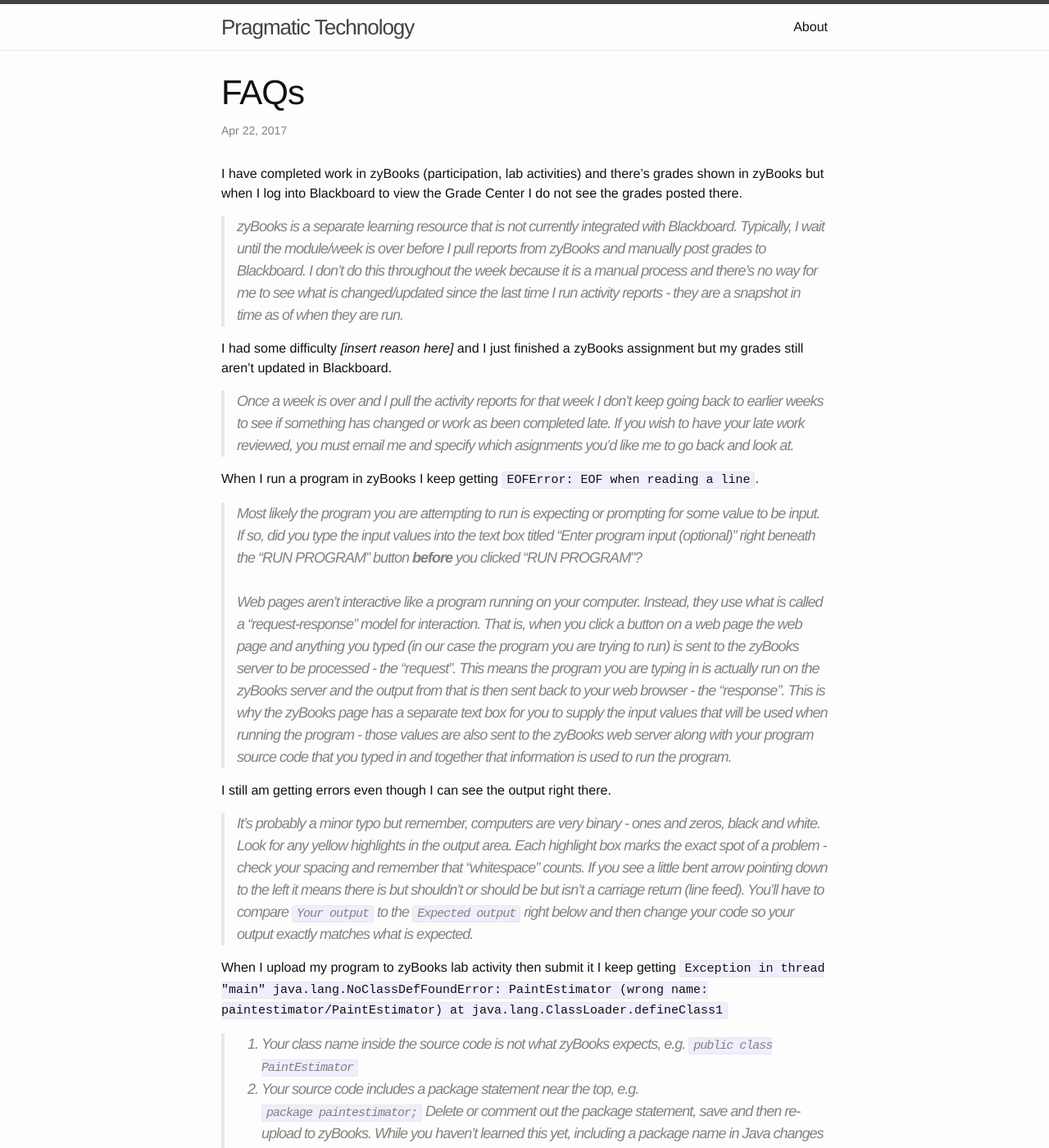
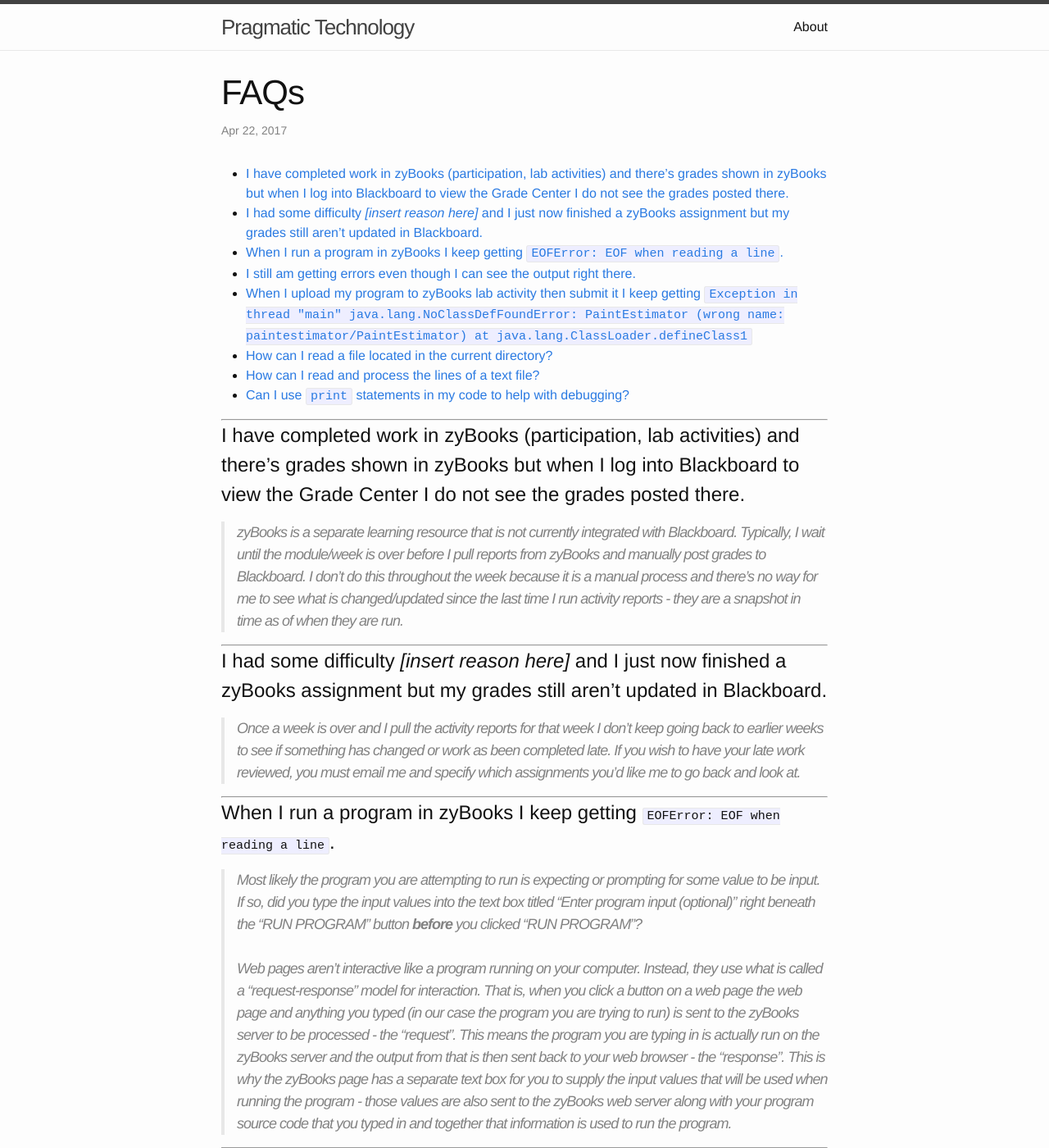
Before and after one commit to jwatson3d/jwatson3d.github.io, a Jekyll site: the page built from _it145/faqs.md, in a window 1280 px wide and 1400 px high. Shown: the whole window at 82% size. Built offline with Jekyll 4.4.1, drawn with Linux system fonts in a browser that asks for light colours; some of the changed text lies outside the part shown.

````diff
--- a/_it145/faqs.md
+++ b/_it145/faqs.md
@@ -4,25 +4,34 @@ title:  "FAQs"
 date:   2017-04-22 21:00:00
 categories: edu snhu it145
 ---
-I have completed work in zyBooks (participation, lab activities) and there’s grades shown in zyBooks but when I log into Blackboard to view the Grade Center I do not see the grades posted there.
+
+* TOC
+{:toc}
+<hr/>
+# I have completed work in zyBooks (participation, lab activities) and there’s grades shown in zyBooks but when I log into Blackboard to view the Grade Center I do not see the grades posted there.
 > zyBooks is a separate learning resource that is not currently integrated with Blackboard. Typically, I wait until the module/week is over before I pull reports from zyBooks and manually post grades to Blackboard. I don’t do this throughout the week because it is a manual process and there’s no way for me to see what is changed/updated since the last time I run activity reports - they are a snapshot in time as of when they are run.
+<hr/>
 
-I had some difficulty _[insert reason here]_ and I just finished a zyBooks assignment but my grades still aren't updated in Blackboard.
-> Once a week is over and I pull the activity reports for that week I don't keep going back to earlier weeks to see if something has changed or work as been completed late. If you wish to have your late work reviewed, you must email me and specify which asignments you'd like me to go back and look at.
+# I had some difficulty _[insert reason here]_ and I just now finished a zyBooks assignment but my grades still aren't updated in Blackboard.
+> Once a week is over and I pull the activity reports for that week I don't keep going back to earlier weeks to see if something has changed or work as been completed late. If you wish to have your late work reviewed, you must email me and specify which assignments you'd like me to go back and look at.
+<hr/>
 
-When I run a program in zyBooks I keep getting `EOFError: EOF when reading a line`.
+# When I run a program in zyBooks I keep getting `EOFError: EOF when reading a line`.
 > Most likely the program you are attempting to run is expecting or prompting for some value to be input. If so, did you type the input values into the text box titled “Enter program input (optional)” right beneath the “RUN PROGRAM” button _**before**_ you clicked “RUN PROGRAM”?<br/><br/>
 Web pages aren’t interactive like a program running on your computer. Instead, they use what is called a "request-response" model for interaction. That is, when you click a button on a web page the web page and anything you typed (in our case the program you are trying to run) is sent to the zyBooks server to be processed - the "request". This means the program you are typing in is actually run on the zyBooks server and the output from that is then sent back to your web browser - the "response". This is why the zyBooks page has a separate text box for you to supply the input values that will be used when running the program - those values are also sent to the zyBooks web server along with your program source code that you typed in and  together that information is used to run the program.
+<hr/>
 
-I still am getting errors even though I can see the output right there.
+# I still am getting errors even though I can see the output right there.
 > It's probably a minor typo but remember, computers are very binary - ones and zeros, black and white. Look for any yellow highlights in the output area. Each highlight box marks the exact spot of a problem - check your spacing and remember that "whitespace" counts. If you see a little bent arrow pointing down to the left it means there is but shouldn't or should be but isn't a carriage return (line feed). You'll have to compare `Your output` to the `Expected output` right below and then change your code so your output exactly matches what is expected.
+<hr/>
 
-When I upload my program to zyBooks lab activity then submit it I keep getting `Exception in thread "main" java.lang.NoClassDefFoundError: PaintEstimator (wrong name: paintestimator/PaintEstimator) at java.lang.ClassLoader.defineClass1`
+# When I upload my program to zyBooks lab activity then submit it I keep getting `Exception in thread "main" java.lang.NoClassDefFoundError: PaintEstimator (wrong name: paintestimator/PaintEstimator) at java.lang.ClassLoader.defineClass1`
 > 1. Your class name inside the source code is not what zyBooks expects, e.g. `public class PaintEstimator`
 > 2. Your source code includes a package statement near the top, e.g.<br/>
 >  `package paintestimator;` Delete or comment out the package statement, save and then re-upload to zyBooks. While you haven't learned this yet, including a package name in Java changes the full name of a class, e.g. from `PaintEstimator` to `paintestimater/PaintEstimator` which zyBooks cannot handle. You can also avoid this by deleting the default package name in the NetBeans wizard and just specify the class name you wish.
+<hr/>
 
-How can I read a file located in the current directory?
+# How can I read a file located in the current directory?
 > This StackOverflow post shows how to obtain the fully qualified path to a file located in the same directory as the compiled classes, even if you move the project to another directory on the same or another computer. Note that this technique even works cross-platform between Windows and Linux/MacOS...<br /><br />[Java, reading a file from current directory?](http://stackoverflow.com/a/10830715)
 > ```
 > URL path = YourClassNameHere.class.getResource(filename);
@@ -33,8 +42,9 @@ How can I read a file located in the current directory?
 > BufferedReader bufferedReader = new BufferedReader(fileReader);
 > ```
 > Of course, _**YourClassNameHere**_ should be replaced with the name of your Java class that this code is placed in.
+<hr/>
 
-How can I read and process the lines of a text file?
+# How can I read and process the lines of a text file?
 > This tutorial covers the basics of reading text files...[Reading and Writing Files in Java](https://www.caveofprogramming.com/java/java-file-reading-and-writing-files-in-java.html)<br />The essence of the technique is this:<br />
 > ```
 > while((line = bufferedReader.readLine()) != null) {
@@ -42,3 +52,15 @@ How can I read and process the lines of a text file?
 > }
 > ```
 > Notice that the `while` statement is doing "double-duty". The inner statement `line = bufferedReader.readLine()` is reading a line from the buffered reader class and storing it in the string variable `line`. When there are no more lines to be read then the result will be `null` making the while condition true and the loop exits.
+<hr/>
+
+# Can I use `print` statements in my code to help with debugging?
+>Yes, and you can leave the `print` statements in but commented out in the final version. Using `print` is a well-tried technique that has survived the (technological) ages. The more modern approach is to use the IDE's interactive debugging to step through the code line by line while being able to examine all variables available at that moment, in real time. The `print` approach requires you to examine the code, try to guess where the problem might be, add some `print` statements for variables that might have a clue then rinse and repeat over and over. With a little practice using the debugger, you can usually find and fix problems within one or two passes. It might be a good exercise/challenge to help you grow your skills to try it out.
+
+>A quick Google search for "netbeans debugger" turns up four links right near the top of the results:
+> 1. [NetBeans Debugger and Profiler](https://netbeans.org/features/java/debugger.html)
+> 2. [Using the Visual Debugger in NetBeans IDE](https://netbeans.org/kb/docs/java/debug-visual.html)
+> 3. [Debugging Java Applications](https://netbeans.org/project_downloads/usersguide/nbfieldguide/Chapter5-Debugging.pdf) (from the NetBeans User Guide)
+> 4. [Video of using the Visual Debugger in the NetBeans IDE](https://netbeans.org/kb/docs/java/debug-visual-screencast.html)
+
+>I'm sure there are dozens of videos on YouTube although I'd suggest looking for ones where the speaker uses reasonably understandable English diction - some are incredibly difficult to understand.
````
Also changed, not shown: _it145/intro-to-zybooks.md (+8 -0 lines), _it145/netbeans-quick-start.md (+5 -0 lines), _posts/2005-04-26-new-biztalk-wiki.html (added, +13 -0 lines), _posts/2012-01-01-simple-circlesintroduction.html (added, +20 -0 lines), about.md (+0 -2 lines).
